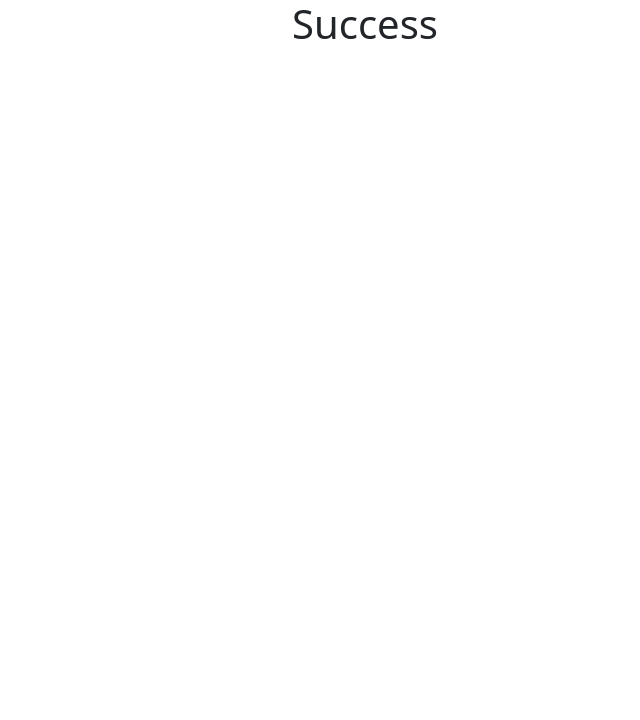
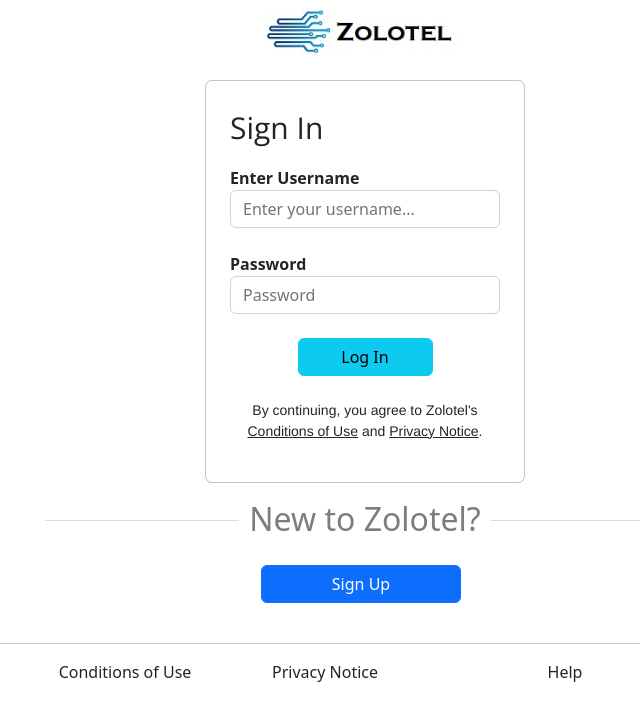
Before and after one commit to ifmycodecouldtalk/Zolotel, a React (Create React App) app: page /signin in a window 1280 px wide. Shown: the top 720 px of the page, without its empty margins (275-915 px from the left). Built offline with nearby package versions, Linux system fonts and the light colour scheme.

Commit message:
signin page created

```diff
--- a/package.json
+++ b/package.json
@@ -25,7 +25,7 @@
     "web-vitals": "^2.1.4"
   },
   "scripts": {
-    "start": "nodemon server/server.js",
+    "start": "react-scripts start",
     "build": "react-scripts build",
     "test": "react-scripts test",
     "eject": "react-scripts eject"
--- a/src/pages/Signin.css
+++ b/src/pages/Signin.css
@@ -0,0 +1,47 @@
+body {
+    background-color: #ffffff;
+}
+.myLogo {
+    width: 200px;
+    height: auto;
+}
+.signinTitle {
+    font-size: 30px;
+    font-family: 'Open Sans';
+}
+.myForm {
+    position: relative;
+    margin-left: auto;
+    margin-right: auto;
+    border: 1px solid #C5C5C5;
+    border-radius: 2%;
+}
+.zolotel-privacy {
+    font-size: 14px;
+    font-family: 'Helvetica';
+}
+
+h2 {
+    width: 100%;
+    position: relative;
+    text-align: center;
+    color: #7d7d7d;
+    border-bottom: 1px solid #dadada;
+    line-height: 0.1em;
+    margin: 10px 0 20px;
+ }
+
+ h2 span {
+     background:#fff;
+     padding:0 10px;
+ }
+
+ .newText {
+    width: 50%;
+    position: relative;
+    margin-left: auto;
+    margin-right: auto;
+ }
+ .mySignUpButton {
+    width: 200px;
+ }
--- a/src/pages/Signin.js
+++ b/src/pages/Signin.js
@@ -1,12 +1,112 @@
 import React from 'react';
+import { Link } from 'react-router-dom';
 import './Signin.css';
 
 class Signin extends React.Component {
+    constructor(props){
+        super(props);
+        this.state = {
+            username: '',
+            email: '',
+            password: '',
+        };
+
+        this.handleSubmit = this.handleSubmit.bind(this);
+    }
+    handleSubmit = async (e) => {
+        e.preventDefault();
+        try {
+          let res = await fetch("http://localhost:3001/api/auth/signin", {
+            method: "POST",
+            headers: {
+                'Content-Type':'application/json',
+                'Accept':'application/json'
+            },
+            body: JSON.stringify({
+              username: this.state.username,
+              password: this.state.password,
+            }),
+          });
+          let resJson = await res.json();
+          if (res.status === 200) {
+            this.setState({username: ''});
+            this.setState({email: ''});
+          } else {
+            alert('something went wrong');
+          }
+        } catch (err) {
+          console.log(err);
+        }
+    };
     render(){
         return(
             <>
                 <div className='signup'>
-                    <h1 className='text-center'>Success</h1>
+                    {/* Logo */}
+                    <div className='text-center'>
+                        <img src='/electronics-brand.jpg' alt='logo' className='myLogo mt-2' />
+                    </div>
+                    {/* Signin Form */}
+                    <br />
+                    <div className='myForm w-25 p-4'>
+                        <form onSubmit={this.handleSubmit}>
+                            <p className='signinTitle'>Sign In</p>
+                            {/* username */}
+                            <div className="form-group">
+                                <label htmlFor="exampleInputEmail1"><b>Enter Username</b></label>
+                                <input  type="text"
+                                        className="form-control input-form"
+                                        id="exampleInputName"
+                                        aria-describedby="nameHelp"
+                                        placeholder="Enter your username..."
+                                        onChange={(e) => this.setState({username: (e.target.value)})}
+                                />
+                            </div>
+                            <br />
+                            {/* Password */}
+                            <div className="form-group">
+                                <label htmlFor="exampleInputPassword1"><b>Password</b></label>
+                                <input  type="password"
+                                        className="form-control"
+                                        id="exampleInputPassword1"
+                                        placeholder="Password"
+                                        onChange={(e) => this.setState({password: (e.target.value)})}
+                                />
+                            </div>
+                            <br />
+                            {/* Button */}
+                            <div className='text-center'>
+                                <button type="submit" className="btn btn-info w-50">Log In</button>
+                            </div>
+                            <br />
+                            {/* Privacy Notice */}
+                            <p className='zolotel-privacy text-center'>By continuing, you agree to Zolotel's <u>Conditions of Use</u> and <u>Privacy Notice</u>.</p>
+                        </form>
+                    </div>
+                    <br />
+                    {/* New to Zolotel? */}
+                    <div className='newText  text-center'>
+                        <h2 className='text-center'><span>New to Zolotel?</span></h2><br />
+                        {/* Button to signup page */}
+                        <Link className="btn btn-primary me-2 mySignUpButton" to='/signup'>Sign Up</Link>
+                    </div>
+                    {/* Footer */}
+                    <br />
+                    <hr />
+                    <div className='container w-50 text-center'>
+                        <div className='row'>
+                            <div className='col-3'>
+                                <p>Conditions of Use</p>
+                            </div>
+                            <div className='col'>
+                                <p>Privacy Notice</p>
+                            </div>
+                            <div className='col'>
+                                <p>Help</p>
+                            </div>
+                        </div>
+                    </div>
+                    <br />
                 </div>
             </>
         )
--- a/src/pages/Signup.js
+++ b/src/pages/Signup.js
@@ -99,7 +99,7 @@
                         <p className='zolotel-privacy text-center'>By creating an account, you agree to Zolotel's <u>Conditions of Use</u> and <u>Privacy Notice</u>.</p>
                         {/* Already Have An Account? */}
                         <hr />
-                        <p className='already'>Already have an account? <a href='/home'>Sign in</a></p>
+                        <p className='already'>Already have an account? <a href='/signin'>Sign in</a></p>
                         </form>
                     </div>
 
```
